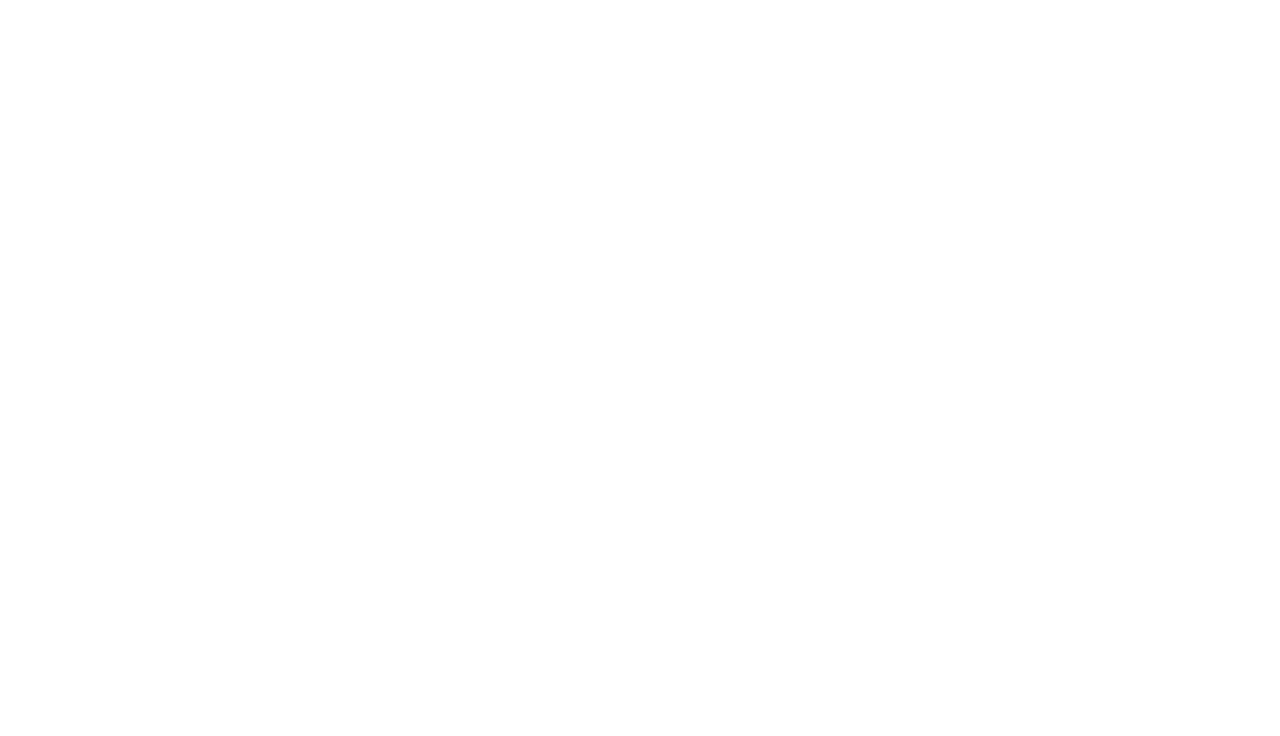
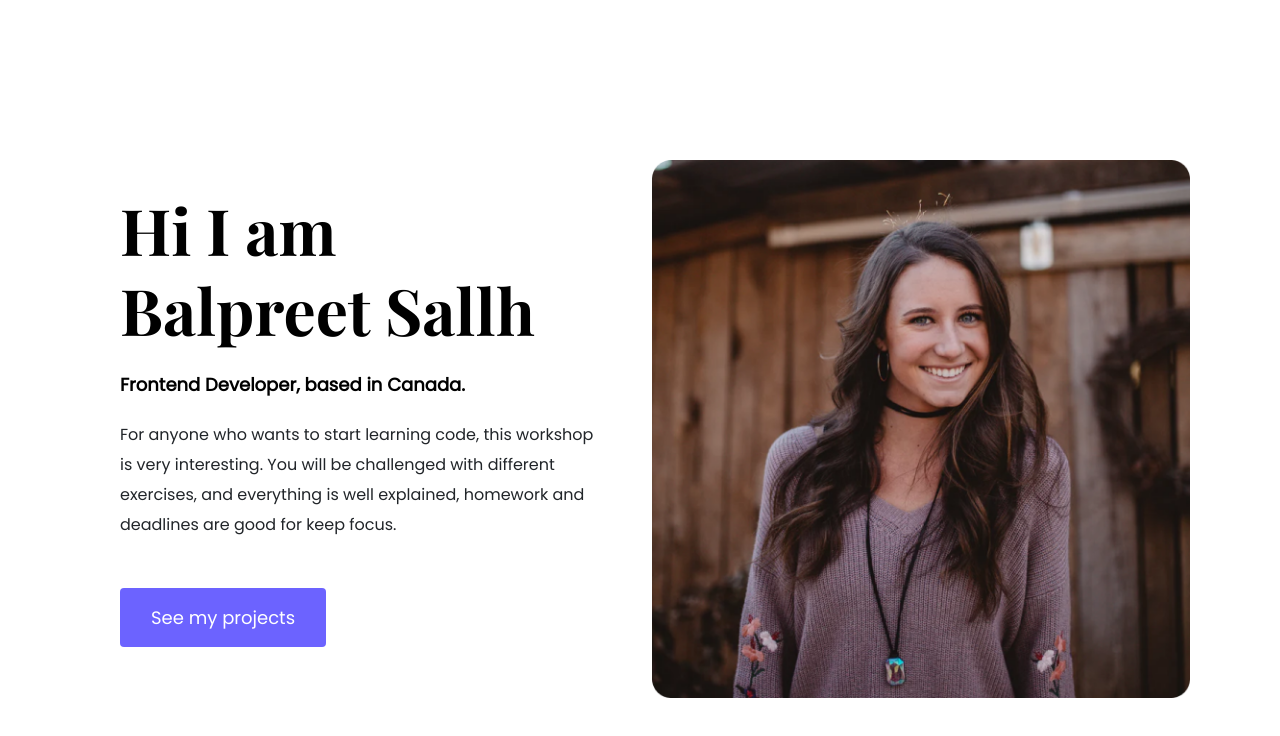
Before and after one commit to bsallh/my-portfolio, a plain HTML site: page about.html in a window 1280 px wide. Drawn offline with nearby package versions, Linux system fonts and the light colour scheme.

Commit message:
created about page structure

```diff
--- a/about.html
+++ b/about.html
@@ -1,18 +1,46 @@
 <!DOCTYPE html>
 <html lang="en">
+
 <head>
   <meta charset="UTF-8">
-  <meta name="description" content="Balpreet's about me page">
+  <meta name="description" content="Balpreet's portfolio homepage">
   <link href="https://cdn.jsdelivr.net/npm/bootstrap@5.3.1/dist/css/bootstrap.min.css" rel="stylesheet"
     integrity="sha384-4bw+/aepP/YC94hEpVNVgiZdgIC5+VKNBQNGCHeKRQN+PtmoHDEXuppvnDJzQIu9" crossorigin="anonymous">
   <script src="https://cdn.jsdelivr.net/npm/bootstrap@5.3.1/dist/js/bootstrap.bundle.min.js"
-    integrity="sha384-HwwvtgBNo3bZJJLYd8oVXjrBZt8cqVSpeBNS5n7C8IVInixGAoxmnlMuBnhbgrkm" crossorigin="anonymous"></script>
+    integrity="sha384-HwwvtgBNo3bZJJLYd8oVXjrBZt8cqVSpeBNS5n7C8IVInixGAoxmnlMuBnhbgrkm"
+    crossorigin="anonymous"></script>
   <script src="https://kit.fontawesome.com/a9732d143e.js" crossorigin="anonymous"></script>
-  <title>Balpreet Sallh - About</title>
-  <a href="styles/style.css"></a>
-  <a href="styles/app.js"></a>
+  <title>Balpreet Sallh - Homepage</title>
+  <link rel="stylesheet" href="styles/style.css">
+  <link href="styles/app.js">
+  <link rel="preconnect" href="https://fonts.googleapis.com">
+  <link rel="preconnect" href="https://fonts.gstatic.com" crossorigin>
+  <link href="https://fonts.googleapis.com/css2?family=Playfair+Display:wght@700&display=swap" rel="stylesheet">
+  <link rel="preconnect" href="https://fonts.googleapis.com">
+  <link rel="preconnect" href="https://fonts.gstatic.com" crossorigin>
+  <link href="https://fonts.googleapis.com/css2?family=Poppins&display=swap" rel="stylesheet">
 </head>
+
 <body>
+  <div class="about-section container">
+    <div class="row">
+      <div class="col-lg-6">
+        <div class="about-section-content">
+          <h1 class="mb-4">Hi I am Balpreet Sallh</h1>
+          <h2 class="mb-4">Frontend Developer, based in Canada.</h2>
+          <p class="mb-5">
+          For anyone who wants to start learning code, this workshop is very interesting. You will be challenged with
+          different exercises, and everything is well explained, homework and deadlines are good for keep focus.
+          </p>
+          <a href="" class="btn btn-branding">See my projects</a>
+        </div>
+      </div>
+      <div class="col-lg-6">
+        <img src="images/patricia.png" alt="" class="img-fluid" />
+      </div>
+    </div>
+  </div>
 
 </body>
+
 </html>
--- a/styles/style.css
+++ b/styles/style.css
@@ -50,6 +50,24 @@ p {
   font-size: 24px;
 }
 
+.about-section h1 {
+  font-size: 64px;
+  line-height: 80px;
+}
+
+.about-section {
+  padding: 160px 20px;
+}
+
+.about-section h2 {
+  font-size: 18px;
+  font-family: var(--default-font-family);
+}
+
+.about-section-content {
+  margin: 30px;
+}
+
 .btn-branding {
   background: var(--branding-color);
   border-radius: 4px;
@@ -75,14 +93,22 @@ p {
 @media (max-width: 960px) {
   h1 {
     font-size: 44px;
-    line-height: 1.4;
+    line-height: 56px;
   }
+
   h2 {
     font-size: 44px;
   }
+
   .hero {
     padding: 80px 20px;
   }
+
+  .about-section {
+    text-align: center;
+    padding: 0;
+  }
+
   .project-description {
     padding: 0;
     text-align: center;
```
Also changed, not shown: images/patricia.png (added).
